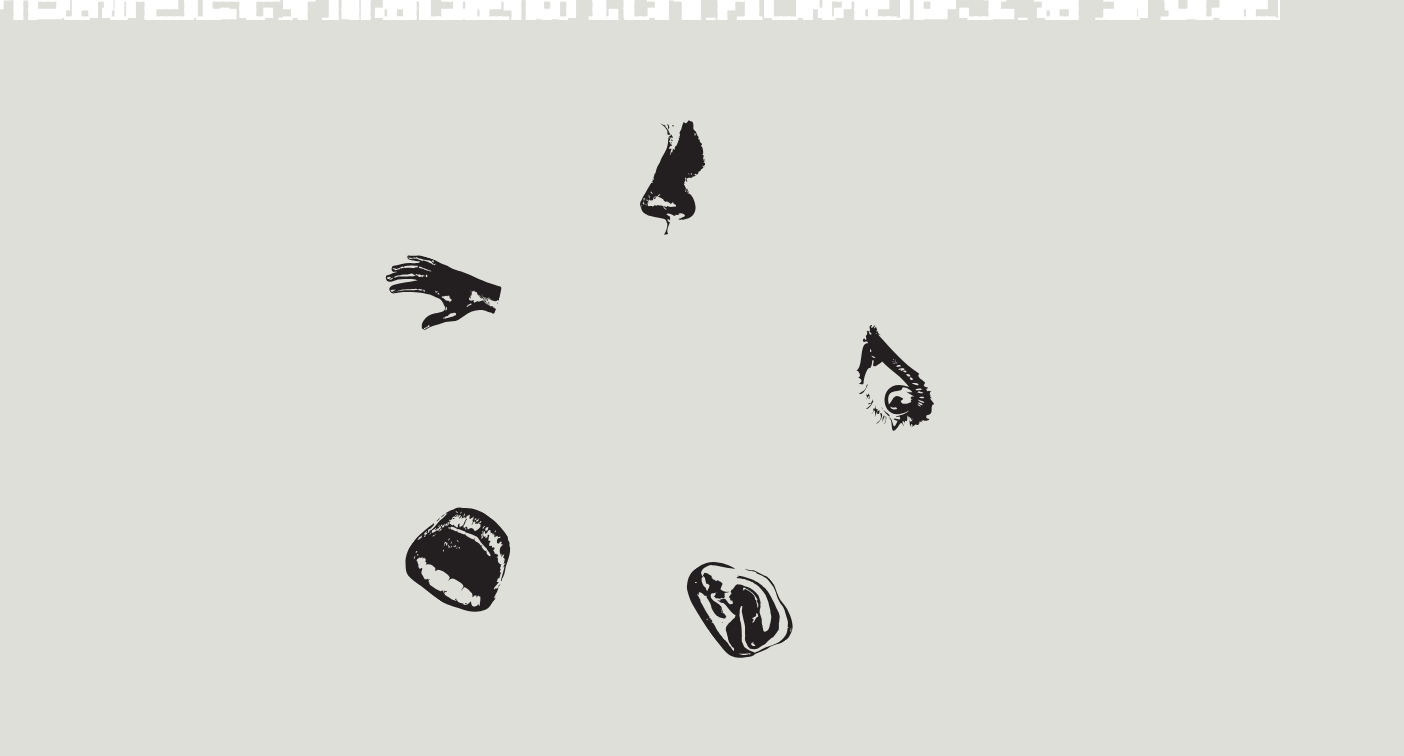
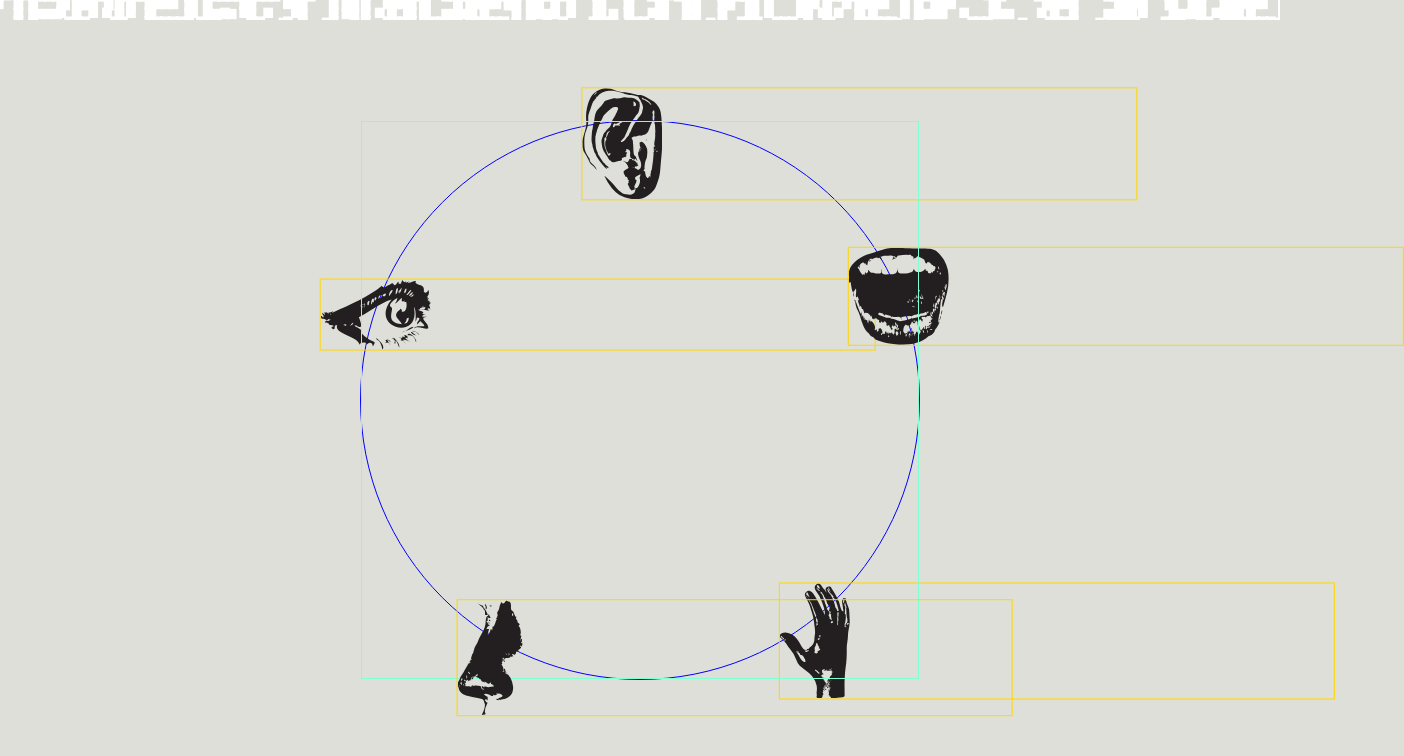
Before and after one commit to bbb0444/5s-Project, a Next.js app: page / in a window 1280 px wide. Shown: the top 756 px of the page, 1404 px wide, since content can reach past the window. Built offline with nearby package versions, Linux system fonts and the light colour scheme.

Commit message:
redid circular icon header using framer motion

```diff
--- a/app/components/Header/Header.module.scss
+++ b/app/components/Header/Header.module.scss
@@ -1,6 +1,6 @@
 @import "../../variables.scss";
 
-$debug: false;
+$debug: true;
 
 .main {
   padding: 2rem;
@@ -12,10 +12,10 @@ $debug: false;
   width: 100%;
   height: 100%;
 
-  display: flex;
-  flex-direction: column;
-  justify-content: space-between;
-  align-items: center;
+  // display: flex;
+  // flex-direction: column;
+  // justify-content: space-between;
+  // align-items: center;
 
   // width: clamp(20rem, 100svw, 50rem);
 }
@@ -53,11 +53,13 @@ $debug: false;
 }
 
 .image {
-  position: absolute;
-  left: 50%;
-  transform: rotate(calc((360deg / 5) * var(--i)));
+  // pointer-events: all;
 
-  transform-origin: 0rem 17.5rem;
+  // position: absolute;
+  // left: 50%;
+  // transform: rotate(calc((360deg / 5) * var(--i)));
+
+  // transform-origin: 0rem 17.5rem;
 
   @media (max-width: 35rem) {
     transform-origin: 0vw 45vw;
@@ -71,21 +73,16 @@ $debug: false;
 }
 
 .imageBox {
-  width: 100%;
+  //for rotating the images back the right way, put as parent of image
 
-  position: inherit;
-  // // width: 5vw;
-  // // height: 5vw;
-
-  // display: flex;
-  // // justify-content: center;
-  // // align-items: center;
+  // pointer-events: all;
 
   // position: relative;
   // transform: rotate(calc((-360deg / 5) * var(--i)));
-  // border: 1px solid red;
-
-  // transform-origin: 50% 100%;
+  // transform-origin: 17.5rem 35rem;
+  @if $debug {
+    border: 1px solid gold;
+  }
 }
 
 .square {
@@ -105,7 +102,7 @@ $debug: false;
 
   @if $debug {
     // background-color: blue;
-    border: 1rem solid blue;
+    border: 1px solid blue;
     border-radius: 50%;
   }
 }
@@ -120,32 +117,24 @@ $debug: false;
   // top: 50%;
   // left: 50%;
   // transform: translate(-50%, -50%);
+  // pointer-events: none;
 
   @if $debug {
     border: 1px solid aquamarine;
   }
 }
 
-.container .image {
-  // position: absolute;
-  // top: 50%;
-  // left: 50%;
-  // transform: translate(-50%, -50%);
-}
+// .image:hover {
+//   // transform: scale(1.1);
+//   opacity: 0;
+//   // transition: all 0.3s ease;
+// }
 
-.container:hover {
-  .image {
-    // transform: scale(1.1);
-    opacity: 0;
-    // transition: all 0.3s ease;
-  }
-
-  .dropContent {
-    opacity: 1;
-    display: flex;
-    flex-direction: column;
-    align-items: center;
-  }
+.dropContent:hover {
+  opacity: 1;
+  display: flex;
+  flex-direction: column;
+  align-items: center;
 }
 
 .dropContent {
--- a/app/components/Header/index.tsx
+++ b/app/components/Header/index.tsx
@@ -1,7 +1,10 @@
+"use client";
+
 import React from "react";
 import Image from "next/image";
 import styles from "./Header.module.scss";
 import CameraSearch from "../CameraSearch";
+import { motion } from "framer-motion";
 
 const images = [
   {
@@ -41,38 +44,99 @@ const images = [
   },
 ];
 
+const numImages = images.length;
+const randomXY = () => (Math.random() - 0.5) * 20; // smaller range for subtle floating effect
+
 const Header = () => {
+  const parentRef = React.useRef<HTMLDivElement>(null);
+  const [radius, setRadius] = React.useState(0);
+  const [parentWidth, setParentWidth] = React.useState(0);
+  const [parentHeight, setParentHeight] = React.useState(0);
+
+  // Update the radius when the component mounts and when the window resizes
+  React.useEffect(() => {
+    const updateRadius = () => {
+      if (parentRef.current) {
+        setRadius(parentRef.current.offsetWidth * 0.5); // 30% of the parent container's width
+        setParentWidth(parentRef.current.offsetWidth);
+        setParentHeight(parentRef.current.offsetHeight);
+      }
+    };
+
+    updateRadius();
+    window.addEventListener("resize", updateRadius);
+
+    return () => {
+      window.removeEventListener("resize", updateRadius);
+    };
+  }, []);
+
   return (
     <div className={styles.main}>
       <ul className={styles.square}>
-        <div className={styles.column}>
-          {images.map((image, index) => (
-            <div className={styles.container} key={index}>
-              <li
-                key={index}
-                style={
-                  {
-                    "--i": index + 1,
-                    width: "100%",
-                    height: "100%",
-                  } as React.CSSProperties
-                }
-              >
-                <div className={styles.imageBox}>
+        <div
+          className={styles.column}
+          // style={{
+          //   transform: `rotate(${rotationAngle}deg)`,
+          //   transformOrigin: "50% 50%",
+          // }}
+          ref={parentRef}
+        >
+          {images.map((image, index) => {
+            const angle = ((2 * Math.PI) / numImages) * index - 360 / numImages;
+            const initialX =
+              parentWidth / 2 + radius * Math.cos(angle) - image.width / 2;
+            const initialY =
+              parentHeight / 2 + radius * Math.sin(angle) - image.height / 2;
+
+            return (
+              <div className={styles.container} key={index}>
+                <motion.div
+                  className={styles.imageBox}
+                  // style={{
+                  //   transform: `rotate(${rotationAngle}deg)`,
+                  //   transformOrigin: "50% 50%",
+                  // }}
+                  initial={{ x: initialX, y: initialY }} // Set initial position in a circle
+                  animate={{
+                    x: [
+                      initialX,
+                      initialX + randomXY(),
+                      initialX + randomXY(),
+                      initialX + randomXY(),
+                      initialX,
+                    ],
+                    y: [
+                      initialY,
+                      initialY + randomXY(),
+                      initialY + randomXY(),
+                      initialY + randomXY(),
+                      initialY,
+                    ],
+                  }}
+                  transition={{
+                    x: {
+                      repeat: Infinity,
+                      repeatType: "loop",
+                      duration: 5,
+                    },
+                    y: {
+                      repeat: Infinity,
+                      repeatType: "loop",
+                      duration: 5,
+                    },
+                  }}
+                >
                   <Image
                     src={image.src}
                     alt={image.alt}
                     width={image.width}
                     height={image.height}
-                    className={styles.image}
                   />
-                </div>
-                <div className={styles.dropContent}>
-                  <CameraSearch text={image.text}></CameraSearch>
-                </div>
-              </li>
-            </div>
-          ))}
+                </motion.div>
+              </div>
+            );
+          })}
         </div>
       </ul>
     </div>
```
